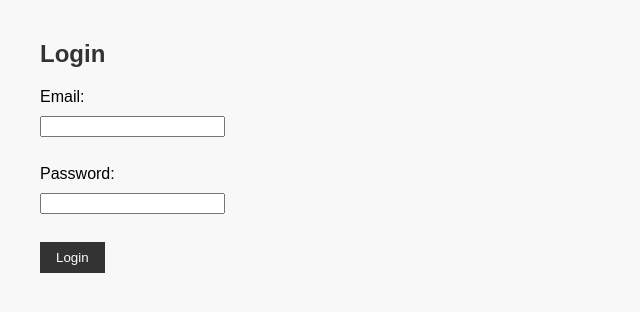
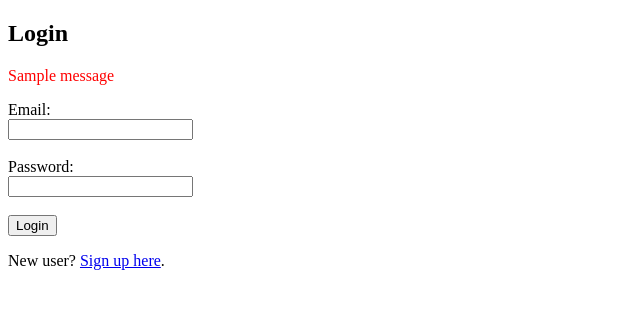
Before and after one commit to gigtarget/maintaineh, a Flask app: page /login in a window 1280 px wide. Shown: the top 312 px of the page, without its empty margins (0-640 px from the left). Run offline with Flask 3, Linux system fonts and the light colour scheme; tables that the repository leaves empty hold one stand-in row (values such as "Sample post"); one stand-in notice (Sample message) is shown.

Commit message:
Update login.html

```diff
--- a/app/templates/login.html
+++ b/app/templates/login.html
@@ -1,17 +1,24 @@
 <!DOCTYPE html>
 <html lang="en">
 <head>
-    <title>Login</title>
-    <link rel="stylesheet" href="{{ url_for('static', filename='css/styles.css') }}">
+    <title>User Login</title>
 </head>
 <body>
     <h2>Login</h2>
-    <form method="post">
-        <label>Email:</label>
-        <input type="email" name="email" required><br>
-        <label>Password:</label>
-        <input type="password" name="password" required><br>
+    {% with messages = get_flashed_messages(with_categories=true) %}
+      {% for category, message in messages %}
+        <p style="color: red;">{{ message }}</p>
+      {% endfor %}
+    {% endwith %}
+    <form method="POST">
+        <label>Email:</label><br>
+        <input type="email" name="email" required><br><br>
+
+        <label>Password:</label><br>
+        <input type="password" name="password" required><br><br>
+
         <button type="submit">Login</button>
     </form>
+    <p>New user? <a href="{{ url_for('routes.user_signup') }}">Sign up here</a>.</p>
 </body>
 </html>
```
